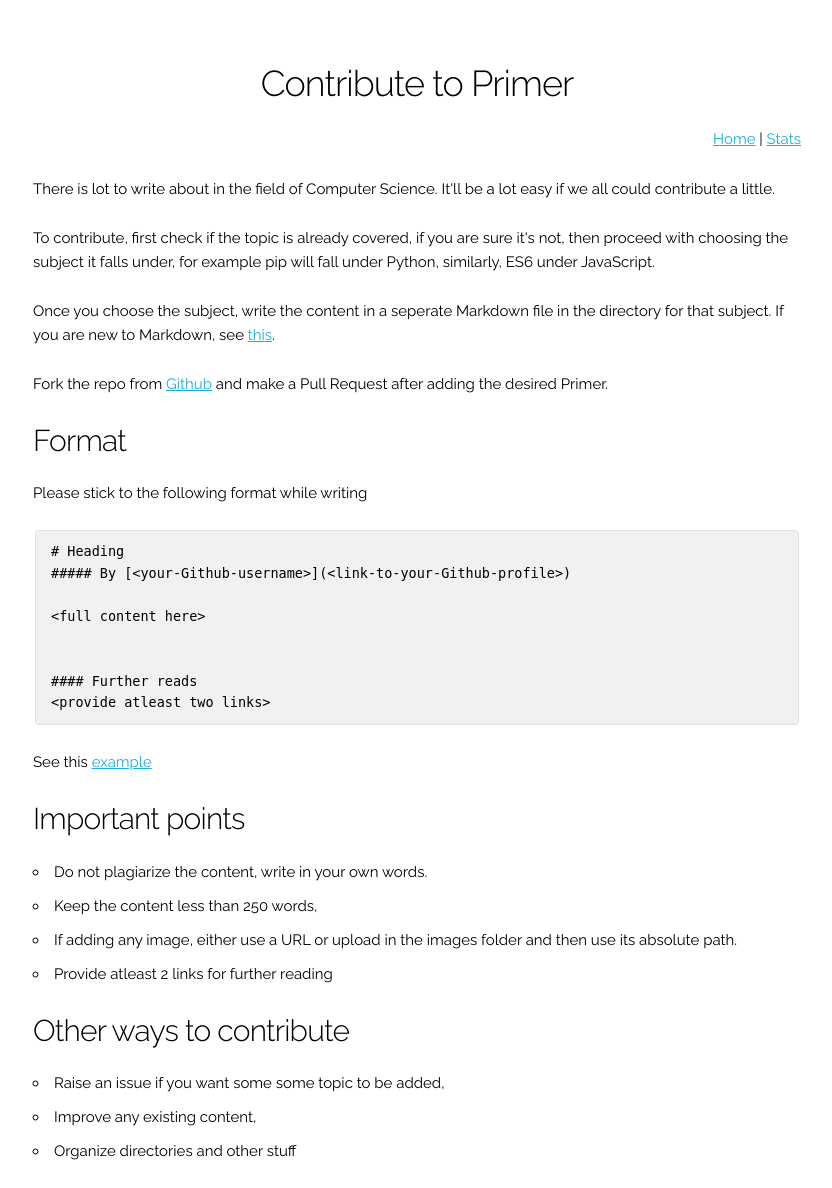
After one commit to Devyanshu/primer, a Flask app: page /contribute in a window 1280 px wide. The commit adds this page. Shown: the whole page, without its empty margins (223-1055 px from the left). Run offline with Flask 2, Linux system fonts and the light colour scheme.

Commit message:
added contribute page

```diff
--- a/app.py
+++ b/app.py
@@ -68,6 +68,10 @@ def stats():
     else:
         return render_template('stats.html', data=data, tp=t_primers, tt=t_topics, tc=len(data), lu=lu, ts=stars, tf=forks)
 
+@app.route('/contribute')
+def contribute():
+    return render_template('contribute.html')
+
 
 if __name__ == "__main__":
     app.run(port=5000)
--- /dev/null
+++ b/templates/contribute.html
@@ -0,0 +1,76 @@
+<!DOCTYPE html>
+<html lang="en">
+
+<head>
+
+    <meta charset="utf-8">
+    <title>Contribute to Primer</title>
+    <meta name="description" content="Primer, get bite sized information to get you ⬆ and 🏃 quickly.">
+    <meta name="author" content="Primer">
+    <meta name="theme-color" content="#ffffff">
+    <meta name="msapplication-navbutton-color" content="#ffffff">
+    <meta name="apple-mobile-web-app-status-bar-style" content="#ffffff">
+    <meta name="viewport" content="width=device-width, initial-scale=1">
+
+    <link href="//fonts.googleapis.com/css?family=Raleway:400,300,600" rel="stylesheet" type="text/css">
+
+    <link rel="stylesheet" href="{{url_for('static', filename='css/normalize_min.css')}}">
+    <link rel="stylesheet" href="{{url_for('static', filename='css/skeleton_min.css')}}">
+    <link rel="stylesheet" href="{{url_for('static', filename='css/custom.css')}}">
+
+    <link rel="icon" type="image/png" href="{{url_for('static', filename='images/primer_favicon.png')}}">
+
+</head>
+
+<body>
+
+    <div class="container">
+        <div class="section">
+            <h3>Contribute to Primer</h3>
+            <div style='float: right;'>
+                <a href="../">Home</a> |
+                <a href="/stats">Stats</a>
+            </div>
+        </div>
+        <p>There is lot to write about in the field of Computer Science. It'll be a lot easy if we all could contribute
+            a little.</p>
+        <p>To contribute, first check if the topic is already covered, if you are sure it's not, then proceed with
+            choosing the subject it falls under, for example pip will fall under Python, similarly, ES6 under
+            JavaScript.</p>
+        <p>Once you choose the subject, write the content in a seperate Markdown file in the directory for that subject.
+            If you are new to Markdown, see <a href="https://github.com/adam-p/markdown-here/wiki/Markdown-Cheatsheet"
+                target="_blank">this</a>.</p>
+
+        <p>Fork the repo from <a href="https://github.com/Devyanshu/primer" target="_blank">Github</a> and make a Pull
+            Request after adding the desired Primer.</p>
+        <h4>Format</h4>
+        <p>Please stick to the following format while writing</p>
+        <pre><code># Heading
+##### By [&lt;your-Github-username&gt;](&lt;link-to-your-Github-profile&gt;)
+
+&lt;full content here&gt;
+
+
+#### Further reads
+&lt;provide atleast two links&gt;</code></pre>
+        <p>See this <a href="https://github.com/Devyanshu/primer/blob/master/Python/pip.md" target="_blank">example</a>
+        </p>
+        <h4>Important points</h4>
+        <ul>
+            <li>Do not plagiarize the content, write in your own words.</li>
+            <li>Keep the content less than 250 words,</li>
+            <li>If adding any image, either use a URL or upload in the images folder and then use its absolute path.
+            </li>
+            <li>Provide atleast 2 links for further reading</li>
+        </ul>
+        <h4>Other ways to contribute</h4>
+        <ul>
+            <li>Raise an issue if you want some some topic to be added,</li>
+            <li>Improve any existing content,</li>
+            <li>Organize directories and other stuff</li>
+        </ul>
+    </div>
+
+</body>
+
+</html>
--- a/templates/index.html
+++ b/templates/index.html
@@ -35,7 +35,7 @@
             <h1>Primer</h1>
             <h5>Short explanation of things to get you ⬆ and 🏃 quickly.</h5>
             <div style='float: right;'>
-                <a href="https://github.com/Devyanshu/primer">Contribute</a> |
+                <a href="/contribute">Contribute</a> |
                 <a href="/stats">Stats</a>
             </div>
 
--- a/templates/read.html
+++ b/templates/read.html
@@ -35,7 +35,7 @@
             <a href="../">Home</a> |
             <a href="https://github.com/Devyanshu/primer/blob/master/{{subject}}/{{primer}}.md" target="_blank">Edit</a>
             |
-            <span onclick="dark()">&#128161;</span>
+            <span onclick="dark()" style="cursor: pointer;">&#128161;</span>
         </div>
 
         <div>
```
